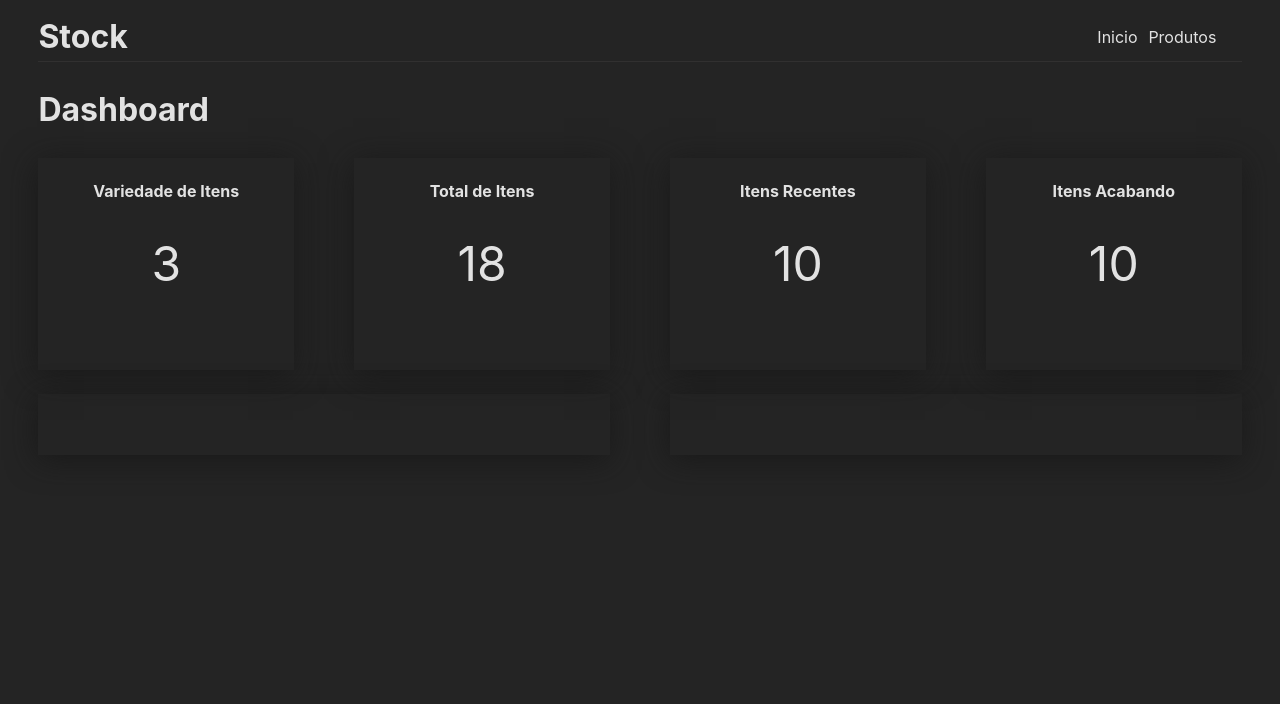
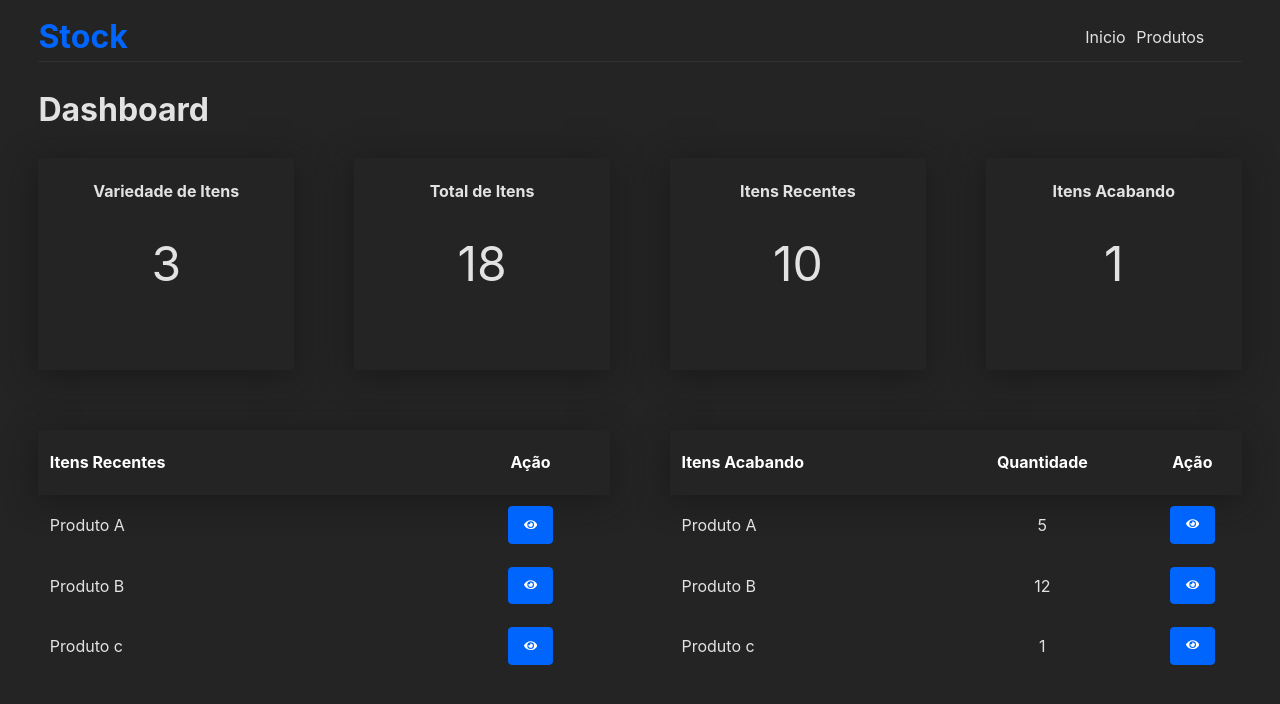
Before and after one commit to EriclysLuckas/React-Nextjs, a React (Vite) app in the folder stockProducts/: page / in a window 1280 px wide. Shown: the top 704 px of the page. Built offline with nearby package versions, Linux system fonts and the light colour scheme; data requests are answered from the project's data file.

Commit message:
Tela principal

```diff
--- a/stockProducts/package.json
+++ b/stockProducts/package.json
@@ -12,7 +12,8 @@
   "dependencies": {
     "json-server": "^1.0.0-beta.1",
     "react": "^18.3.1",
-    "react-dom": "^18.3.1"
+    "react-dom": "^18.3.1",
+    "react-icons": "^5.2.1"
   },
   "devDependencies": {
     "@types/react": "^18.3.3",
--- a/stockProducts/src/App.css
+++ b/stockProducts/src/App.css
@@ -5,6 +5,8 @@
   padding: 1% 3%;
 }
 .Tables{
+  margin-top: 5%;
+
   gap: 5%;
   display: flex;
   width: 100%;
--- a/stockProducts/src/App.jsx
+++ b/stockProducts/src/App.jsx
@@ -10,10 +10,13 @@ function App() {
       <HeaderPage/>
       <DashContent/>
       <div className = "Tables">
-      <TableContent/></div>
+      <TableContent/>
+
+      </div>
 
       </>
   )
+
 }
 
 export default App
--- a/stockProducts/src/Components/DashContente/DashContent.jsx
+++ b/stockProducts/src/Components/DashContente/DashContent.jsx
@@ -4,13 +4,14 @@ import Utils from '../../Utils/Utils';
 export default function DashContent() {
 
 const base = Utils()
+const filteredProducts = base.filter(product => product.quantity < 5);
 
+const filteredProductsTotal = filteredProducts.length
 const totalUnd = base.reduce ((count,base)=>{
 return count+base.quantity;
 }, 0)
 
 const totalProducts = base.length
-console.log(base)
   return (
     <div className={style.contentDash}>
       <h1>Dashboard</h1>
@@ -26,7 +27,7 @@ console.log(base)
           <p className={style.cardContentResult}>10</p></div>
         <div className={style.cardContentDash}>
           <h3 className={style.pcardContent}>Itens Acabando</h3>
-          <p className={style.cardContentResult}>10</p></div>
+          <p className={style.cardContentResult}>{filteredProductsTotal}</p></div>
       </div>
 
     </div>
--- a/stockProducts/src/Components/DashContente/DashContent.module.css
+++ b/stockProducts/src/Components/DashContente/DashContent.module.css
@@ -30,5 +30,7 @@
 @media (width < 720px){
   .dashboard{
     flex-direction: column;
+    row-gap:10px;
+
   }
 }
--- a/stockProducts/src/Components/HeaderPage/HeaderPage.module.css
+++ b/stockProducts/src/Components/HeaderPage/HeaderPage.module.css
@@ -6,11 +6,13 @@
   border-bottom:.1ch  solid rgba(58, 57, 57, 0.61) ;
   display: flex;
   align-items: center;
-
+}
+.TitleHeader{
+  color: rgb(0, 101, 252);
 }
 .navHeader{
   position: absolute;
-  right: 3%;
+  right: 4%;
   gap: 10%;
   display: flex;
 
@@ -29,18 +31,20 @@
       width: 0;
       height: 1%;
       transition: .5s ease;
-      background-color: rgb(255, 255, 255);
+      background-color: rgb(43, 118, 231);
       transform: translate(-50%, -50%);
       left: 50%;
+
 
   }
 
   &:hover{
       &::before{
+        box-shadow: -5px 5px 10px 0px rgb(0, 101, 252);
 
           position: absolute;
           content: '';
-          width: 80%;
+          width: 100%;
           height: 1%;
       }
   }
--- a/stockProducts/src/Components/TableContent/TableContent.jsx
+++ b/stockProducts/src/Components/TableContent/TableContent.jsx
@@ -1,16 +1,48 @@
 import style from "./TableContent.module.css";
-import TableF from "./TableContentFaltantes"
+import TableFaltantes from "./TableContentFaltantes"
+import Utils from '../../Utils/Utils';
+import { FaEye } from "react-icons/fa";
+
 export default function TableContent() {
+  const base = Utils()
+
 
 
 
   return (
-      <div className={style.Table}>
-       <div className= {style.tableCont}></div>
-       <TableF/>
+    <div className={style.Table}>
+      <div className={style.tableCont}>
+        <table>
+
+          <thead>
+            <tr>
+              <th scope="col">Itens Recentes</th>
+              <th scope="col">Ação</th>
+            </tr>
+          </thead>
+          <tbody>
+
+            {base.map((products) => (
+
+              <tr key={products.id}>
+                <td>{products.name}</td>
+                <td><button className={style.btnProducts}><FaEye /></button></td>
+
+              </tr>
+            )) }
+
+
+          </tbody>
+
+        </table>
       </div>
 
 
+      <TableFaltantes />
+    </div>
 
-      )
+
+
+  )
+
 }
--- a/stockProducts/src/Components/TableContent/TableContent.module.css
+++ b/stockProducts/src/Components/TableContent/TableContent.module.css
@@ -4,11 +4,112 @@
   gap: 5%;
 }
 .tableCont{
-  margin-top: 2%;
   width: 100%;
-  height: 6ch;
   display: flex;
-  box-shadow: -1px 5px 30px 0px rgba(22, 22, 22, 0.74);
 
 
 }
+
+/* TABLE */
+table {
+  width:100%;
+  border-collapse:collapse;
+
+}
+table th {
+
+  color: #ffffff;
+}
+thead tr{
+  box-shadow: -1px 5px 30px 0px rgba(22, 22, 22, 0.74);
+
+}
+thead tr th {
+  height: 6ch;
+  text-align:center;
+  padding:2%;
+  &:first-child{
+    text-align:left;
+
+  }
+  }
+
+table tbody tr th {
+  padding:2.5%;
+  text-align:left;
+  color: #ffffff;
+  height: 5ch;
+}
+table tbody tr td{
+  height: 6ch;
+
+  padding:2%;
+  text-align: center;
+  &:first-child{
+    text-align: left;
+
+  }
+
+}
+
+tbody tr td button {
+  border-radius: 10%;
+  width: 6ch;
+  padding-top: 1%;
+  height: 100%;
+  color:white;
+  border: none;
+  cursor: pointer;
+  position: relative;
+  z-index: 1;
+  overflow: hidden;
+  background:  rgb(0, 101, 252);
+&:hover{
+  box-shadow: -1px 5px 15px 0px rgba(0, 101, 252, 0.788);
+  transition: .7s;
+}
+
+&::before{
+  border-radius: 10%;
+
+  content: '';
+  background: white;
+  width: 101%;
+  height: 100%;
+  position: absolute;
+  z-index: -1;
+  left: 50%;
+  top: 50%;
+  transform: translate(-50%,-50%);
+  transition: .7s ease;
+  border: none;
+
+  }
+}
+.btnProducts{
+
+  &:before{
+    width: 101%;
+    height: 0;
+
+}
+
+&:hover{
+    color: black;
+    transition: .7s ease;
+    &:before{
+        height: 99%;
+        border: 20ch solid rgb(41, 156, 233);
+
+    }
+}
+}
+@media (width < 780px){
+    .Table{
+      display: flex;
+      flex-direction: column;
+      row-gap:25px;
+
+    }
+
+}
--- a/stockProducts/src/Components/TableContent/TableContentFaltantes.jsx
+++ b/stockProducts/src/Components/TableContent/TableContentFaltantes.jsx
@@ -1,12 +1,42 @@
+// eslint-disable-next-line no-unused-vars
 import style from "./TableContent.module.css";
+import Utils from '../../Utils/Utils';
+import { FaEye } from "react-icons/fa";
 
-export default function TableContent() {
+
+
+export default function TableContentF() {
+
+  const base = Utils()
 
 
 
   return (
-       <div className= {style.tableCont}></div>
 
+<table>
+
+<thead>
+  <tr>
+    <th scope="col">Itens Acabando</th>
+    <th scope="col">Quantidade</th>
+    <th scope="col">Ação</th>
+  </tr>
+</thead>
+<tbody>
+
+  {base.map((products) => (
+    <tr key={products.id}>
+      <td>{products.name}</td>
+      <td>{products.quantity}</td>
+      <td><button className={style.btnProducts}><FaEye /></button></td>
+
+    </tr>
+  ))}
+
+
+</tbody>
+
+</table>
 
 
       )
--- a/stockProducts/src/Data/db.json
+++ b/stockProducts/src/Data/db.json
@@ -1,5 +1,5 @@
 {
-  "produtos": [
+  "products": [
     {
       "id": 1,
       "name": "Produto A",
--- a/stockProducts/src/Utils/Utils.jsx
+++ b/stockProducts/src/Utils/Utils.jsx
@@ -5,7 +5,7 @@ export default function Utils() {
 
   useEffect(() => {
     const fetchData = async () => {
-      const response = await fetch("http://localhost:3000/produtos");
+      const response = await fetch("http://localhost:3000/products");
       const jsonProducts = await response.json();
 
       setBase(jsonProducts);
```
Also changed, not shown: 1 other file (tests, documents, lock files or other folders).
